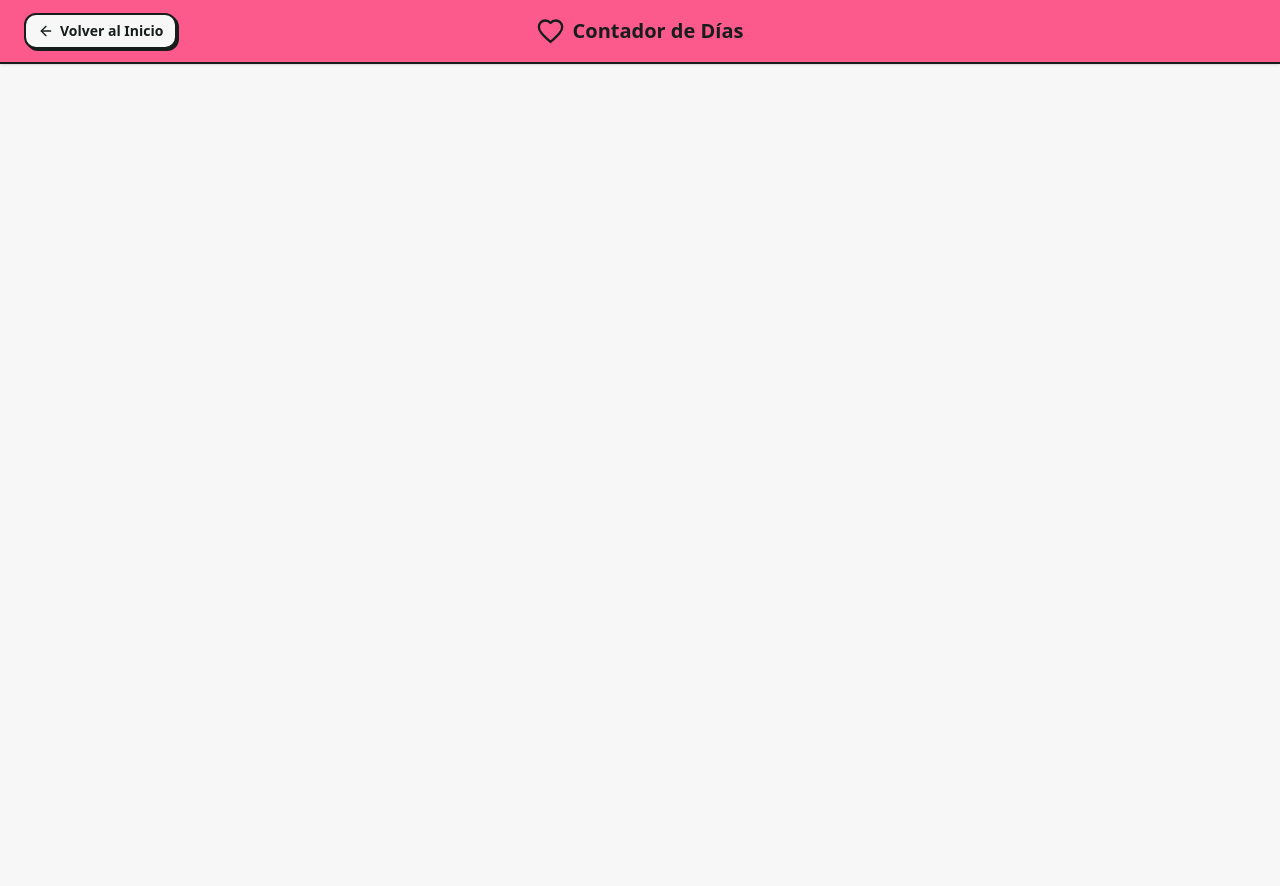
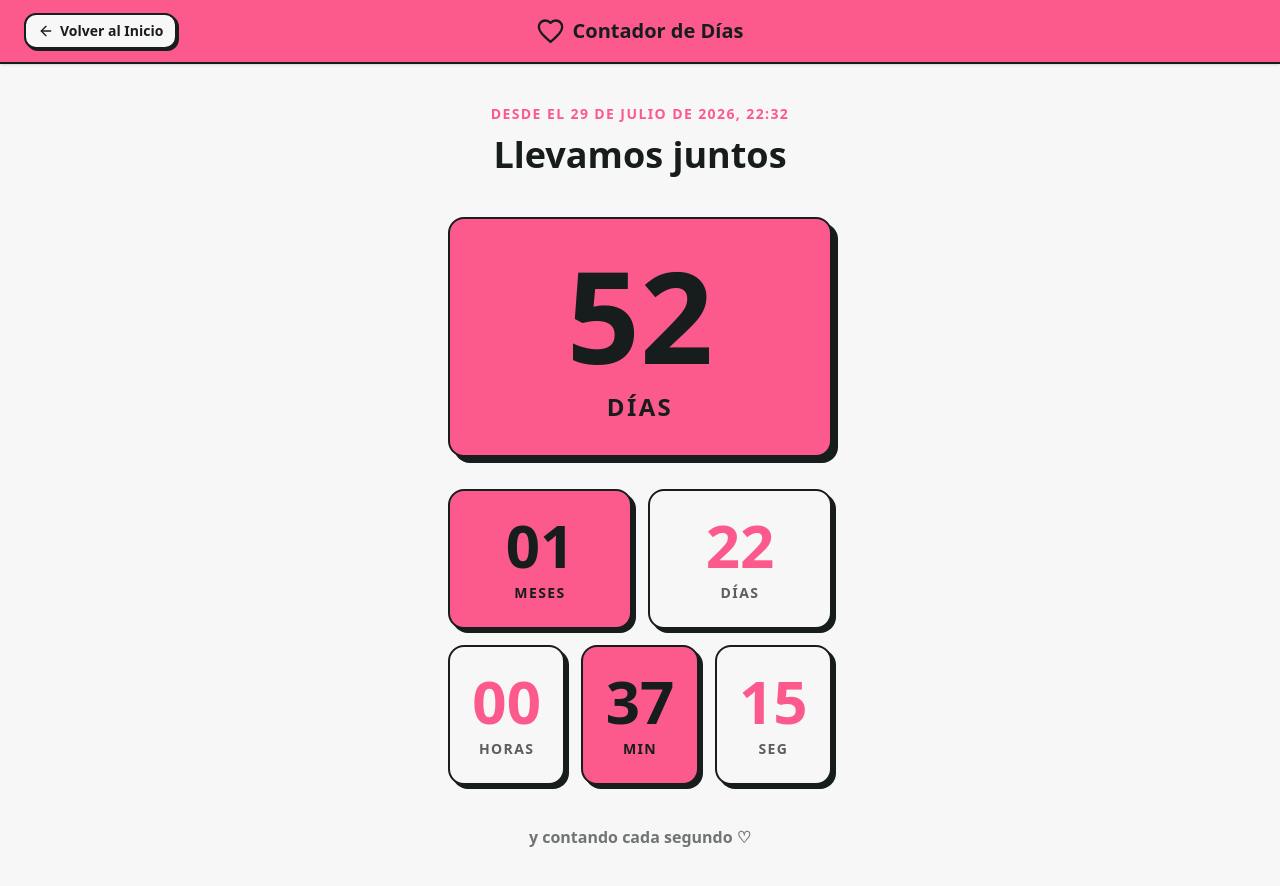
Before and after one commit to lexxs914/maxi, a Next.js app: page /contador-dias in a window 1280 px wide. Shown: the top 886 px of the page. Before the commit the page ends 800 px from the top, so only its background shows below. Built offline with nearby package versions, Linux system fonts and the light colour scheme.

Commit message:
Add live days counter to contador-dias page with HeartTrail and pink color scheme

```diff
--- a/src/app/contador-dias/page.tsx
+++ b/src/app/contador-dias/page.tsx
@@ -1,9 +1,93 @@
+"use client";
+
 import Link from "next/link";
 import { ArrowLeft } from "lucide-react";
+import HeartTrail from "@/components/HeartTrail";
+import { useEffect, useState } from "react";
+
+// Fecha de inicio: 29 de julio de 2026 a las 22:32 hora Argentina (UTC-3)
+const START_DATE = new Date("2026-07-29T22:32:00-03:00");
+
+interface TimeElapsed {
+  months: number;
+  days: number;
+  hours: number;
+  minutes: number;
+  seconds: number;
+  totalDays: number;
+}
+
+function calcElapsed(): TimeElapsed {
+  const now = new Date();
+  const diff = now.getTime() - START_DATE.getTime();
+
+  if (diff < 0) return { months: 0, days: 0, hours: 0, minutes: 0, seconds: 0, totalDays: 0 };
+
+  const totalSeconds = Math.floor(diff / 1000);
+  const totalMinutes = Math.floor(totalSeconds / 60);
+  const totalHours   = Math.floor(totalMinutes / 60);
+  const totalDays    = Math.floor(totalHours / 24);
+
+  // Calcular meses completos y días restantes
+  const startYear  = START_DATE.getFullYear();
+  const startMonth = START_DATE.getMonth();
+  const nowYear    = now.getFullYear();
+  const nowMonth   = now.getMonth();
+  const nowDay     = now.getDate();
+  const startDay   = START_DATE.getDate();
+
+  let months = (nowYear - startYear) * 12 + (nowMonth - startMonth);
+  let days = nowDay - startDay;
+  if (days < 0) {
+    months -= 1;
+    // Días del mes anterior
+    const prevMonth = new Date(nowYear, nowMonth, 0);
+    days += prevMonth.getDate();
+  }
+
+  const hours   = now.getHours() - START_DATE.getHours()   >= 0
+    ? now.getHours()   % 24
+    : (now.getHours() + 24) % 24;
+  const minutes = now.getMinutes();
+  const seconds = now.getSeconds();
+
+  return { months, days, hours, minutes, seconds, totalDays };
+}
+
+interface UnitBoxProps {
+  value: number | string;
+  label: string;
+  accent?: boolean;
+}
+
+function UnitBox({ value, label, accent = false }: UnitBoxProps) {
+  return (
+    <div className={`flex flex-col items-center justify-center rounded-2xl border-2 border-[#171D1C] shadow-[4px_4px_0px_0px_#171D1C] p-4 sm:p-6 min-w-0 ${accent ? "bg-[#FC5A8D]" : "bg-[#F7F7F7]"}`}>
+      <span className={`text-4xl sm:text-6xl font-black tabular-nums leading-none ${accent ? "text-[#171D1C]" : "text-[#FC5A8D]"}`}>
+        {String(value).padStart(2, "0")}
+      </span>
+      <span className={`text-xs sm:text-sm font-bold uppercase tracking-widest mt-2 ${accent ? "text-[#171D1C]" : "text-[#171D1C]/70"}`}>
+        {label}
+      </span>
+    </div>
+  );
+}
 
 export default function ContadorDiasPage() {
+  const [elapsed, setElapsed] = useState<TimeElapsed>(calcElapsed());
+
+  useEffect(() => {
+    const timer = setInterval(() => {
+      setElapsed(calcElapsed());
+    }, 1000);
+    return () => clearInterval(timer);
+  }, []);
+
   return (
-    <div className="min-h-screen bg-[#F7F7F7] text-[#171D1C] flex flex-col font-sans relative overflow-hidden select-none">
+    <div className="min-h-screen bg-[#F7F7F7] text-[#171D1C] flex flex-col font-sans relative overflow-hidden">
+
+      {/* Rastro de corazones — sin cursor personalizado */}
+      <HeartTrail />
 
       {/* ------------------------------------------------------------- */}
       {/* HEADER: Botón bien en la esquina e Ícono + Título centrados    */}
@@ -21,7 +105,6 @@ export default function ContadorDiasPage() {
 
         {/* Título e Ícono centrados horizontalmente */}
         <div className="absolute left-1/2 -translate-x-1/2 top-1/2 -translate-y-1/2 flex items-center gap-2 font-extrabold text-base sm:text-xl text-[#171D1C] pointer-events-none whitespace-nowrap z-10">
-          {/* Ícono corazón outline (sin relleno) + título centrados */}
           <svg
             className="w-6 h-6 sm:w-7 sm:h-7"
             viewBox="0 0 24 24"
@@ -38,8 +121,52 @@ export default function ContadorDiasPage() {
         </div>
       </header>
 
-      {/* Contenido vacío */}
-      <main className="flex-1 w-full" />
+      {/* ------------------------------------------------------------- */}
+      {/* CONTENIDO PRINCIPAL: Contador                                  */}
+      {/* ------------------------------------------------------------- */}
+      <main className="flex-1 flex flex-col items-center justify-center px-4 py-10 relative z-10">
+
+        {/* Título */}
+        <div className="text-center mb-8 sm:mb-10">
+          <p className="text-xs sm:text-sm font-bold uppercase tracking-widest text-[#FC5A8D] mb-2">
+            Desde el 29 de julio de 2026, 22:32
+          </p>
+          <h2 className="text-2xl sm:text-4xl font-extrabold text-[#171D1C] leading-tight">
+            Llevamos juntos
+          </h2>
+        </div>
+
+        {/* Tarjeta principal — Días totales */}
+        <div className="w-full max-w-sm mb-6 sm:mb-8">
+          <div className="rounded-2xl border-2 border-[#171D1C] bg-[#FC5A8D] shadow-[6px_6px_0px_0px_#171D1C] p-6 sm:p-8 text-center">
+            <span className="text-7xl sm:text-9xl font-black tabular-nums text-[#171D1C] leading-none">
+              {elapsed.totalDays}
+            </span>
+            <p className="text-lg sm:text-2xl font-extrabold uppercase tracking-widest text-[#171D1C] mt-3">
+              {elapsed.totalDays === 1 ? "día" : "días"}
+            </p>
+          </div>
+        </div>
+
+        {/* Detalle: Meses + Días */}
+        <div className="w-full max-w-sm grid grid-cols-2 gap-3 sm:gap-4 mb-3 sm:mb-4">
+          <UnitBox value={elapsed.months} label="meses" accent />
+          <UnitBox value={elapsed.days}   label="días" />
+        </div>
+
+        {/* Detalle: Horas + Minutos + Segundos */}
+        <div className="w-full max-w-sm grid grid-cols-3 gap-3 sm:gap-4 mb-8 sm:mb-10">
+          <UnitBox value={elapsed.hours}   label="horas" />
+          <UnitBox value={elapsed.minutes} label="min" accent />
+          <UnitBox value={elapsed.seconds} label="seg" />
+        </div>
+
+        {/* Mensaje */}
+        <p className="text-center text-sm sm:text-base font-semibold text-[#171D1C]/60 max-w-xs">
+          y contando cada segundo ♡
+        </p>
+
+      </main>
     </div>
   );
 }
```
